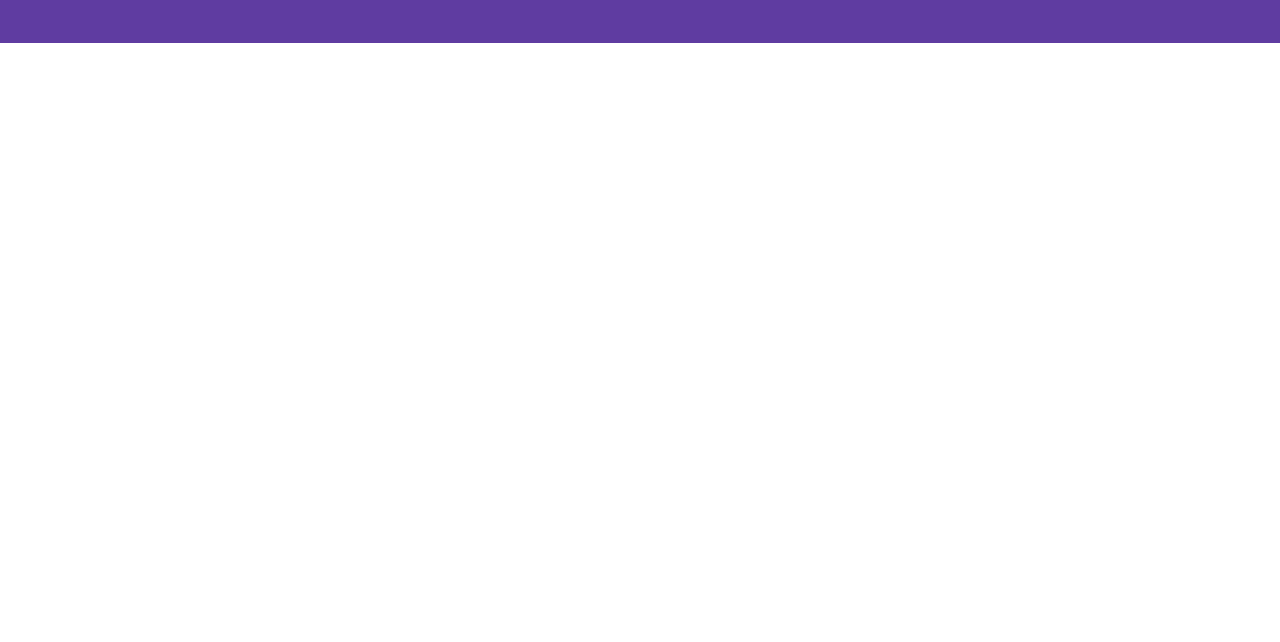
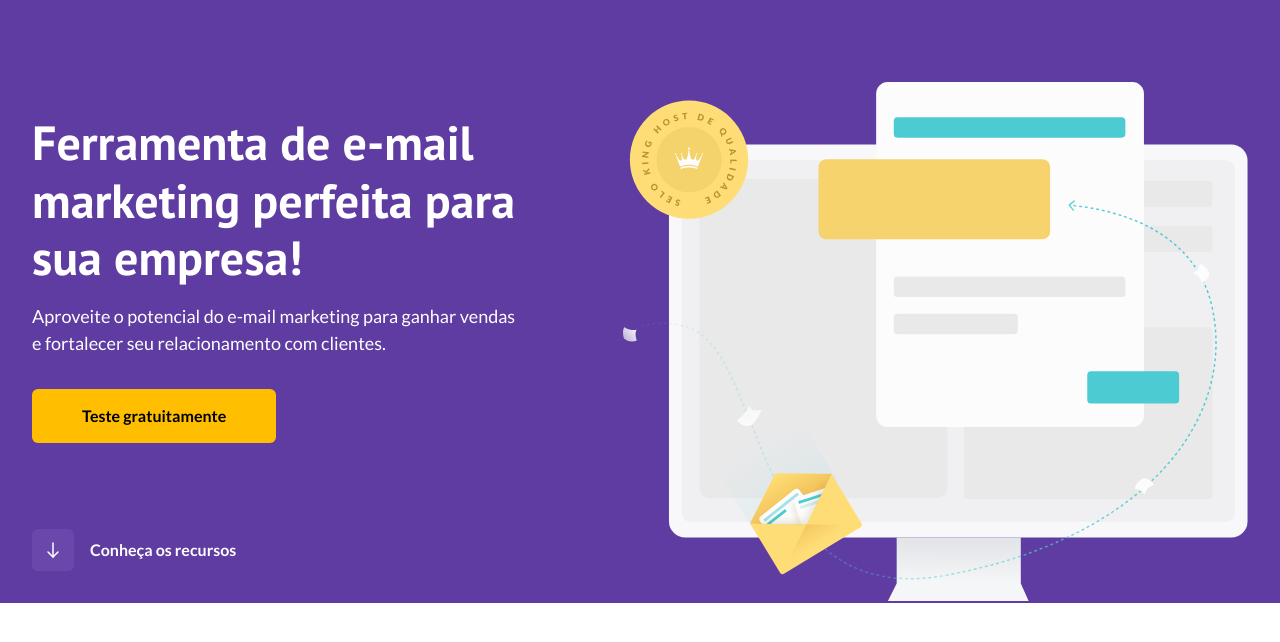
Before and after one commit to LucasBlunTT/projeto-hostinger, a plain HTML site: page index.html in a window 1280 px wide. Shown: the part 76-718 px from the top of the page. Drawn offline with Linux system fonts and the light colour scheme.

Commit message:
Seção Hero estilizado e posicionamentos realizados

```diff
--- a/index.html
+++ b/index.html
@@ -37,5 +37,28 @@
         </nav>
       </div>
     </header>
+
+    <section class="s-hero">
+      <div class="container">
+        <div class="text">
+          <h1>Ferramenta de e-mail marketing perfeita para sua empresa!</h1>
+          <p>
+            Aproveite o potencial do e-mail marketing para ganhar vendas e
+            fortalecer seu relacionamento com clientes.
+          </p>
+          <button>Teste gratuitamente</button>
+
+          <div class="conheca">
+            <div class="icon">
+              <img src="img/icon-arrow.svg" alt="Icone de uma seta" />
+            </div>
+            <span>Conheça os recursos</span>
+          </div>
+        </div>
+        <div class="image">
+          <img src="img/ilustra.svg" alt="Ilustração da hero section" />
+        </div>
+      </div>
+    </section>
   </body>
 </html>
--- /dev/null
+++ b/scss/_home.scss
@@ -0,0 +1,56 @@
+.s-hero {
+  background-color: $purple;
+  margin-top: 11.9rem;
+  padding-top: 3.9rem;
+
+  .container {
+    @include flex(row, center, space-between);
+  }
+
+  .text {
+    width: 100%;
+    max-width: 55rem;
+
+    h1 {
+      font-family: "PT Sans", sans-serif;
+      font-weight: bold;
+      font-size: 4.8rem;
+      line-height: 120%;
+      color: $white;
+      margin-bottom: 1.6rem;
+    }
+
+    p {
+      font-size: 1.8rem;
+      line-height: 150%;
+      color: $white;
+      margin-bottom: 3.2rem;
+      max-width: 48.8rem;
+    }
+
+    button {
+      @include style-btn(5.4rem, $yellow, #503387);
+      margin-bottom: 8.6rem;
+    }
+    .conheca {
+      display: flex;
+      align-items: center;
+
+      .icon {
+        width: 4.2rem;
+        height: 4.2rem;
+        background-color: rgba(123, 90, 186, 0.4);
+        border-radius: 0.6rem;
+        @include flex(row, center, center);
+      }
+
+      span {
+        font-weight: bold;
+        font-size: 1.6rem;
+        line-height: 1.9rem;
+        color: $white;
+        margin-left: 1.6rem;
+      }
+    }
+  }
+}
```
Also changed, not shown: css/main.css.
